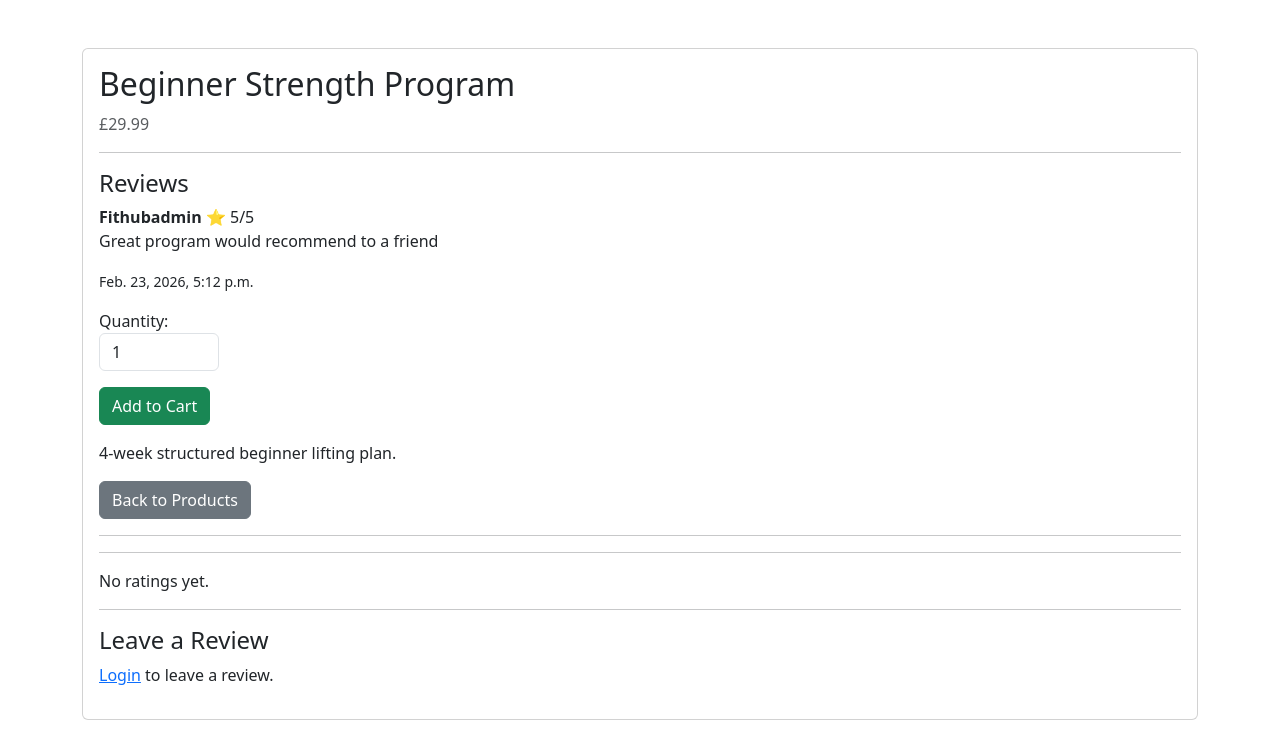
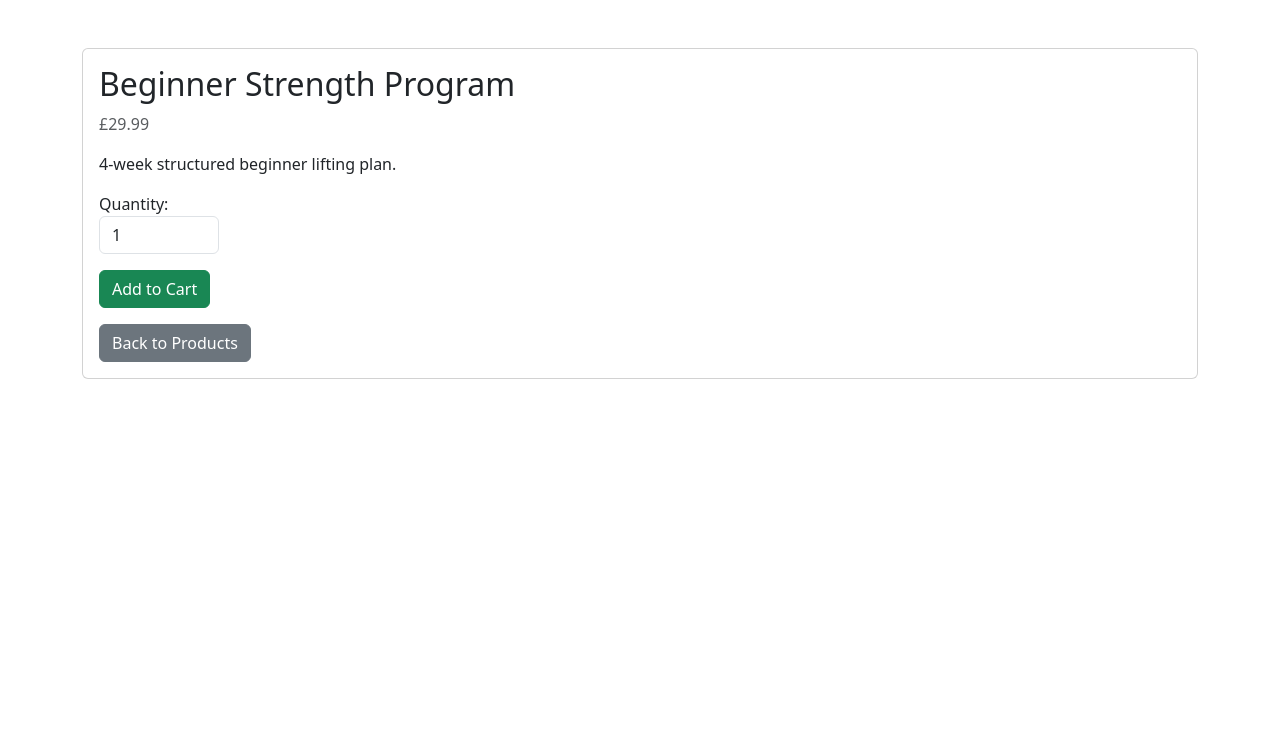
Before and after one commit to Tafari-K/fithub, a Django app: page /products/1/ in a window 1280 px wide. Shown: the part 56-800 px from the top of the page. Run offline with Django 5.2, Linux system fonts and the light colour scheme; data comes from the database, SQL or seed files in the repository; some libraries are stand-ins or nearby versions.

Commit message:
Removed review system from products app and cleaned related logic

```diff
--- a/products/forms.py
+++ /dev/null
@@ -1,19 +0,0 @@
-from django import forms
-from .models import Review
-
-
-class ReviewForm(forms.ModelForm):
-    class Meta:
-        model = Review
-        fields = ['rating', 'comment']
-        widgets = {
-            'rating': forms.NumberInput(attrs={
-                'class': 'form-control',
-                'min': 1,
-                'max': 5
-            }),
-            'comment': forms.Textarea(attrs={
-                'class': 'form-control',
-                'rows': 3
-            })
-        }
--- a/products/models.py
+++ b/products/models.py
@@ -1,6 +1,4 @@
 from django.db import models
-from django.contrib.auth.models import User
-from django.core.validators import MinValueValidator, MaxValueValidator
 from django.utils import timezone
 
 
@@ -46,23 +44,3 @@ class Product(models.Model):
 
     def __str__(self):
         return self.name
-
-
-class Review(models.Model):
-    """
-    Model representing a review for a product left by authenticated users.
-    """
-    product = models.ForeignKey(Product, on_delete=models.CASCADE,
-                                related_name='reviews')
-    user = models.ForeignKey('auth.User', on_delete=models.CASCADE)
-    rating = models.IntegerField(validators=[MinValueValidator(1), MaxValueValidator(5)])
-    comment = models.TextField(blank=True)
-    created_at = models.DateTimeField(default=timezone.now)
-
-    class Meta:
-        verbose_name_plural = "Reviews"
-        ordering = ['-created_at']
-        unique_together = ('product', 'user')
-
-    def __str__(self):
-        return f'{self.product.name} by {self.user.username}'
--- a/products/templates/products/product_detail.html
+++ b/products/templates/products/product_detail.html
@@ -12,72 +12,24 @@
             <h2>{{ product.name }}</h2>
             <p class="text-muted">£{{ product.price }}</p>
 
-            <hr>
-            <h4>Reviews</h4>
-
-            {% if product.reviews.all %}
-                {% for review in product.reviews.all %}
-                    <div class="mb-3">
-                        <strong>{{ review.user.username }}</strong>
-                        <span>⭐ {{ review.rating }}/5</span>
-                        <p>{{ review.comment }}</p>
-                        <small>{{ review.created_at }}</small>
-                    </div>
-                {% endfor %}
-            {% else %}
-                <p>No reviews yet.</p>
-            {% endif %}
-
-            <form action="{% url 'add_to_cart' product.id %}" method="post" class="mt-3">
-            {% csrf_token %}
-            <div class="mb-3">
-                <label for="quantity">Quantity:</label>
-                <input type="number" name="quantity" value="1" min="1" class="form-control" style="max-width: 120px;">
-            </div>
-            <button type="submit" class="btn btn-success">Add to Cart</button>
-            </form>
-
             {% if product.is_premium %}
                 <span class="badge bg-warning text-dark">Premium Product</span>
             {% endif %}
 
             <p class="mt-3">{{ product.description }}</p>
 
-            <a href="{% url 'product_list' %}" class="btn btn-secondary">
+            <form action="{% url 'add_to_cart' product.id %}" method="post" class="mt-3">
+                {% csrf_token %}
+                <div class="mb-3">
+                    <label for="quantity">Quantity:</label>
+                    <input type="number" name="quantity" value="1" min="1" class="form-control" style="max-width: 120px;">
+                </div>
+                <button type="submit" class="btn btn-success">Add to Cart</button>
+            </form>
+
+            <a href="{% url 'product_list' %}" class="btn btn-secondary mt-3">
                 Back to Products
             </a>
-
-            <hr>
-            <hr>
-            {% if product.average_rating %}
-                <p>
-                    <strong>Average Rating:</strong>
-                    ⭐ {{ product.average_rating|floatformat:1 }}/5
-                </p>
-            {% else %}
-                <p>No ratings yet.</p>
-            {% endif %}
-            <hr>
-            <h4>Leave a Review</h4>
-
-            {% if user.is_authenticated %}
-            {% if has_reviewed %}
-                <p>You have already reviewed this product.</p>
-            {% else %}
-                <form method="post" action="{% url 'add_review' product.pk %}">
-                    {% csrf_token %}
-                    {{ form.as_p }}
-                    <button type="submit" class="btn btn-primary">
-                        Submit Review
-                    </button>
-                </form>
-            {% endif %}
-            {% else %}
-                <p>
-                    <a href="{% url 'login' %}">Login</a> to leave a review.
-                </p>
-            {% endif %}
-
         </div>
     </div>
 </div>
--- a/products/urls.py
+++ b/products/urls.py
@@ -1,9 +1,7 @@
 from django.urls import path
-from .views import ProductListView, ProductDetailView, ReviewCreateView
+from .views import ProductListView, ProductDetailView
 
 urlpatterns = [
     path('', ProductListView.as_view(), name='product_list'),
     path('<int:pk>/', ProductDetailView.as_view(), name='product_detail'),
-    path('<int:pk>/review/', ReviewCreateView.as_view(), name='add_review'),
-
 ]
--- a/products/views.py
+++ b/products/views.py
@@ -1,11 +1,8 @@
+from django.db.models import Q
 from django.shortcuts import render, get_object_or_404
-from django.views.generic import ListView, DetailView, CreateView
+from django.views.generic import ListView, DetailView
 
-from products.forms import ReviewForm
-from .models import Product, Review, Category
-from django.db.models import Avg, Q
-from django.contrib.auth.mixins import LoginRequiredMixin
-from django.urls import reverse
+from .models import Product, Category
 
 
 def product_list(request):
@@ -34,7 +31,7 @@ class ProductListView(ListView):
         search = self.request.GET.get('search')
 
         if category:
-            queryset = queryset.filter(category_slug=category)
+            queryset = queryset.filter(category__slug=category)
 
         if search:
             queryset = queryset.filter(
@@ -44,11 +41,10 @@ class ProductListView(ListView):
 
         return queryset
 
-
-def get_context_data(self, **kwargs):
-    context = super().get_context_data(**kwargs)
-    context['categories'] = Category.objects.all()
-    return context
+    def get_context_data(self, **kwargs):
+        context = super().get_context_data(**kwargs)
+        context['categories'] = Category.objects.all()
+        return context
 
 
 def product_detail(request, pk):
@@ -68,37 +64,3 @@ class ProductDetailView(DetailView):
     model = Product
     template_name = "products/product_detail.html"
     context_object_name = "product"
-
-    def get_context_data(self, **kwargs):
-        context = super().get_context_data(**kwargs)
-
-        if self.request.user.is_authenticated:
-            has_reviewed = Review.objects.filter(
-                product=self.object,
-                user=self.request.user
-            ).exists()
-        else:
-            has_reviewed = False
-
-        context['has_reviewed'] = has_reviewed
-        context['form'] = ReviewForm()
-        return context
-
-
-class ReviewCreateView(LoginRequiredMixin, CreateView):
-    model = Review
-    form_class = ReviewForm
-
-    def form_valid(self, form):
-        product = get_object_or_404(Product, pk=self.kwargs['pk'])
-        form.instance.product = product
-        form.instance.user = self.request.user
-        return super().form_valid(form)
-
-    def get_success_url(self):
-        return reverse('product_detail', kwargs={'pk': self.kwargs['pk']})
-
-
-@property
-def average_rating(self):
-    return self.reviews.aggregate(avg=Avg('rating'))['avg']
```
Also changed, not shown: products/admin.py (+1 -7 lines), products/templates/products/product_list.html (+1 -8 lines), README.md, products/migrations/0004_remove_review_rating_alter_review_comment_and_more.py (added), products/migrations/0005_delete_review.py (added).
